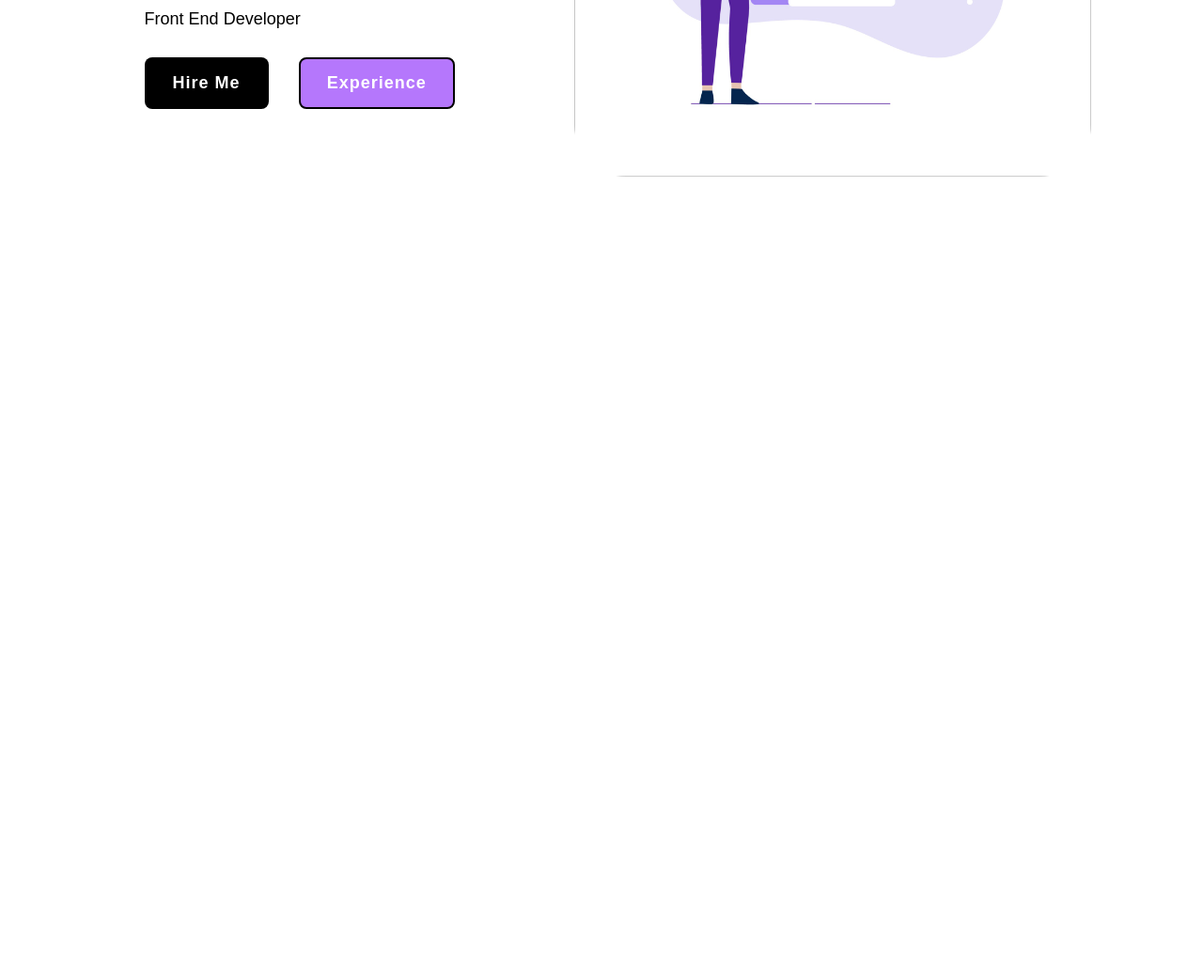
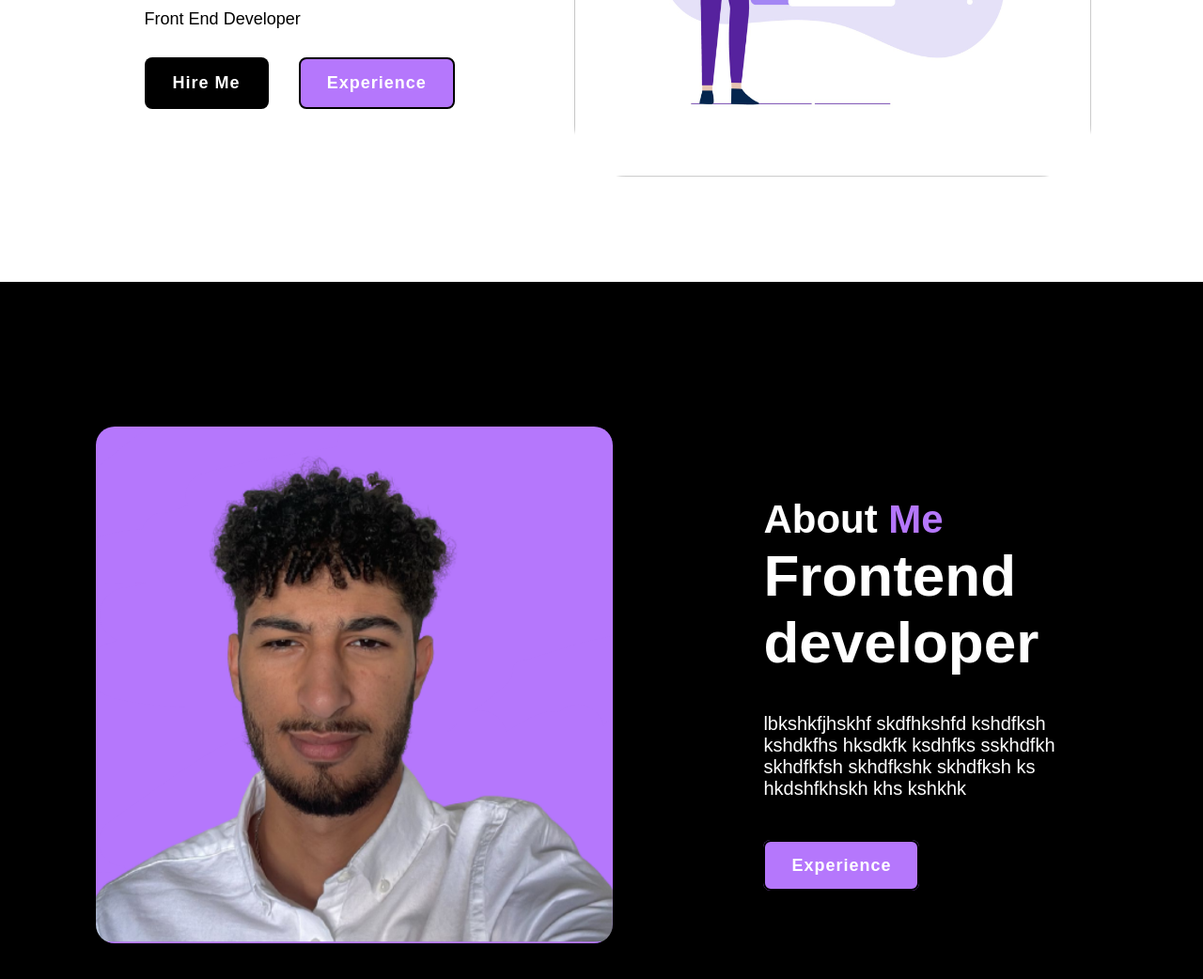
Before and after one commit to ELKA10/https---github.com-ELKA10-Portfolio-V1, a plain HTML site: page index.html in a window 1280 px wide. Shown: the part 500-1542 px from the top of the page at 94% size. Before the commit the page ends 800 px from the top, so only its background shows below. Drawn offline with nearby package versions, Linux system fonts and the light colour scheme.

Commit message:
commit 3

```diff
--- a/index.html
+++ b/index.html
@@ -34,6 +34,24 @@
 
     </div>
   </section>
+  <section class="about">
+    <div class="about-img">
+      <img src="foto.png" alt="">
+    </div>
+
+    <div class="about-content">
+      <h2 class="heading">About <span>Me</span></h2>
+      <h3>Frontend developer</h3>
+      <p>lbkshkfjhskhf skdfhkshfd kshdfksh kshdkfhs hksdkfk ksdhfks sskhdfkh skhdfkfsh skhdfkshk skhdfksh ks hkdshfkhskh khs kshkhk </p>
+      <a href="#" class="btn-2">Experience</a>
+    </div>
+
+
+  </section>
+
+<section class="contect-form">
+  <h2 class="contact-me"></h2>
+</section>
 
 </body>
 </html>
--- a/style.css
+++ b/style.css
@@ -122,3 +122,40 @@ span{
   border-radius: 10%;
   width: 550px;
 }
+::-webkit-scrollbar{
+  width: 15px;
+}
+::-webkit-scrollbar-thumb{
+  background-color: rgb(181, 119, 252);
+}
+::-webkit-scrollbar-track{
+  background-color: black;
+  width: 50px;
+}
+.about{
+  display: flex;
+  justify-content: center;
+  align-items: center;
+  padding: 12% 8%;
+  gap: 10em;
+  background-color: black;
+}
+.about-img img{
+  position: relative;
+  width: 550px;
+  border-radius: 20px;
+}
+.about-content h2{
+  text-align: left;
+  color: white;
+  font-size: 42px;
+}
+.about-content h3{
+  font-size: 62px;
+  color: white;
+}
+.about-content p{
+  color: white;
+  font-size: 20px ;
+  margin: 2em 0 3em;
+}
```
Also changed, not shown: foto.png (added).
